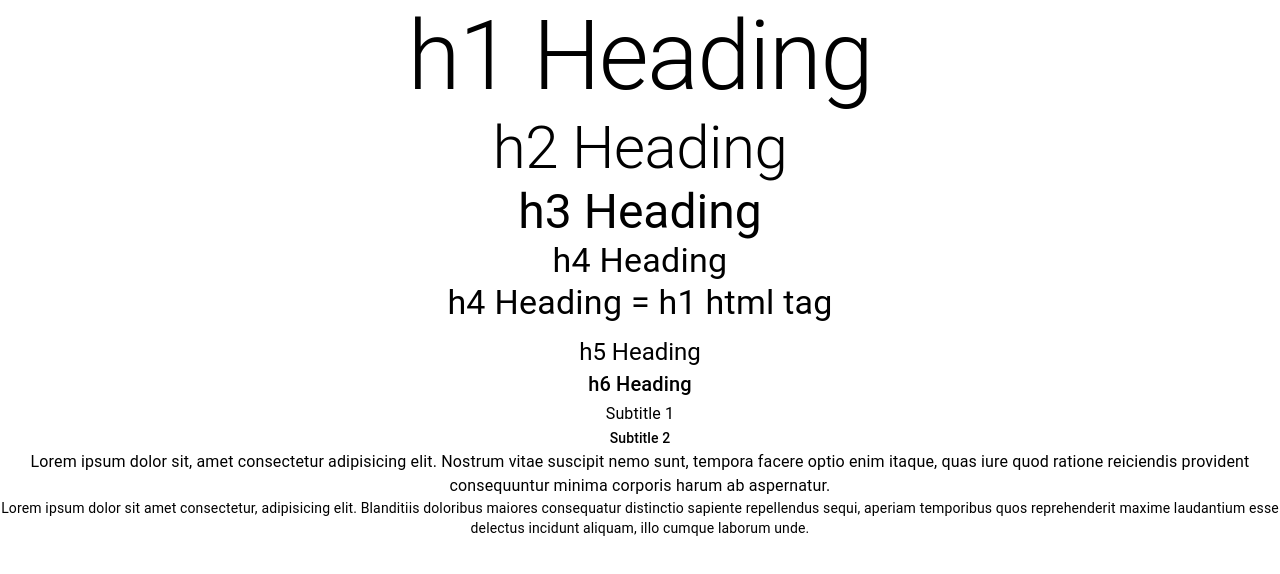
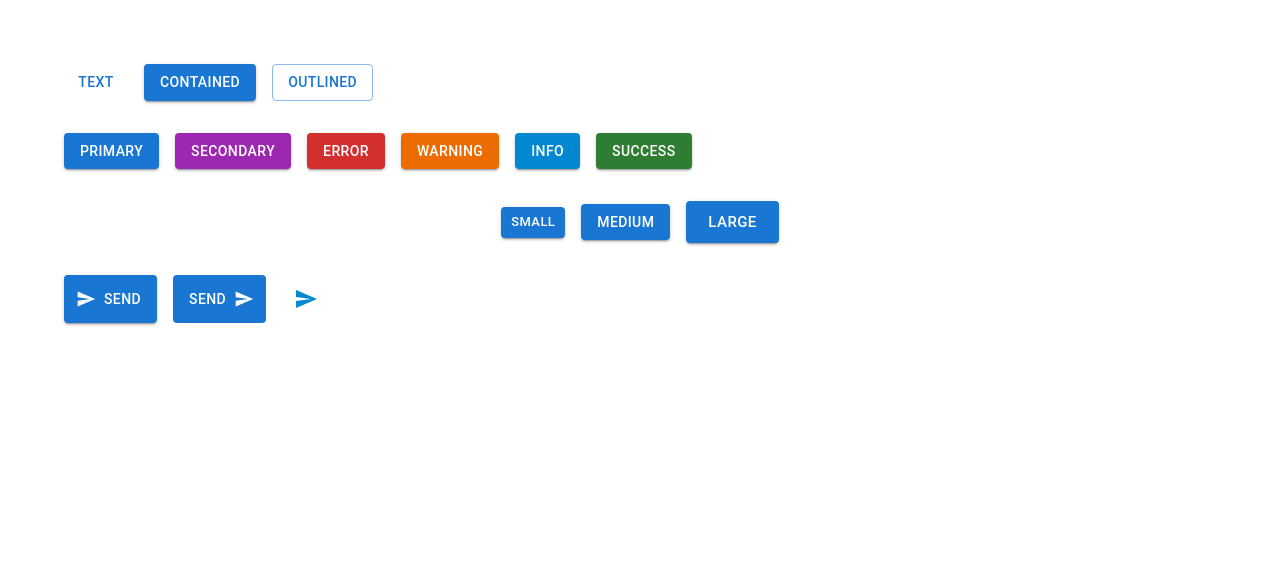
Before and after one commit to Zyar3k/material-ui_training, a React (Create React App) app: page / in a window 1280 px wide. Shown: the top 574 px of the page. Built offline with nearby package versions, Linux system fonts and the light colour scheme.

Commit message:
Mui buttons

```diff
--- a/package.json
+++ b/package.json
@@ -5,6 +5,7 @@
   "dependencies": {
     "@emotion/react": "^11.8.2",
     "@emotion/styled": "^11.8.1",
+    "@mui/icons-material": "^5.5.1",
     "@mui/material": "^5.5.2",
     "@testing-library/jest-dom": "^5.16.3",
     "@testing-library/react": "^12.1.4",
--- a/src/App.css
+++ b/src/App.css
@@ -1,5 +1,6 @@
 .App {
   text-align: center;
+  padding: 4rem;
 }
 
 .App-logo {
--- a/src/App.tsx
+++ b/src/App.tsx
@@ -1,10 +1,12 @@
-import './App.css';
-import MuiTypography from './components/MuiTypography';
+import "./App.css";
+import MuiButton from "./components/MuiButton";
+// import MuiTypography from "./components/MuiTypography";
 
 function App() {
   return (
     <div className="App">
-      <MuiTypography />
+      {/* <MuiTypography /> */}
+      <MuiButton />
     </div>
   );
 }
--- /dev/null
+++ b/src/components/MuiButton.tsx
@@ -0,0 +1,71 @@
+import { Button, Stack, IconButton } from "@mui/material";
+import SendIcon from "@mui/icons-material/Send";
+
+const MuiButton = () => {
+  return (
+    <Stack spacing={4}>
+      <Stack spacing={2} direction="row">
+        <Button variant="text" href="https://goggle.com">
+          text
+        </Button>
+        <Button variant="contained">contained</Button>
+        <Button variant="outlined">outlined</Button>
+      </Stack>
+      <Stack spacing={2} direction="row">
+        <Button variant="contained" color="primary">
+          primary
+        </Button>
+        <Button variant="contained" color="secondary">
+          secondary
+        </Button>
+        <Button variant="contained" color="error">
+          error
+        </Button>
+        <Button variant="contained" color="warning">
+          warning
+        </Button>
+        <Button variant="contained" color="info">
+          info
+        </Button>
+        <Button variant="contained" color="success">
+          success
+        </Button>
+      </Stack>
+      <Stack display="block" spacing={2} direction="row">
+        <Button variant="contained" size="small">
+          Small
+        </Button>
+        <Button variant="contained" size="medium">
+          Medium
+        </Button>
+        <Button variant="contained" size="large">
+          Large
+        </Button>
+      </Stack>
+      <Stack spacing={2} direction="row">
+        <Button
+          variant="contained"
+          color="primary"
+          disableRipple
+          startIcon={<SendIcon />}
+          onClick={() => alert("clicked")}
+        >
+          Send
+        </Button>
+        <Button
+          variant="contained"
+          color="primary"
+          disableElevation
+          endIcon={<SendIcon />}
+        >
+          Send
+        </Button>
+        <IconButton aria-label="send" color="info" size="large">
+          <SendIcon />
+        </IconButton>
+      </Stack>
+    </Stack>
+  );
+};
+
+export default MuiButton;
```
Also changed, not shown: 1 other file (tests, documents, lock files or other folders).
